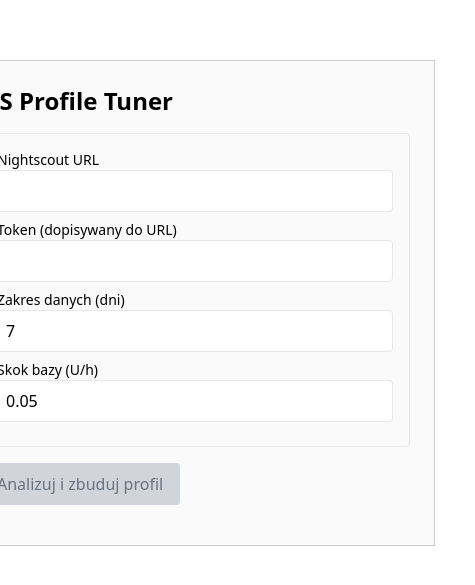
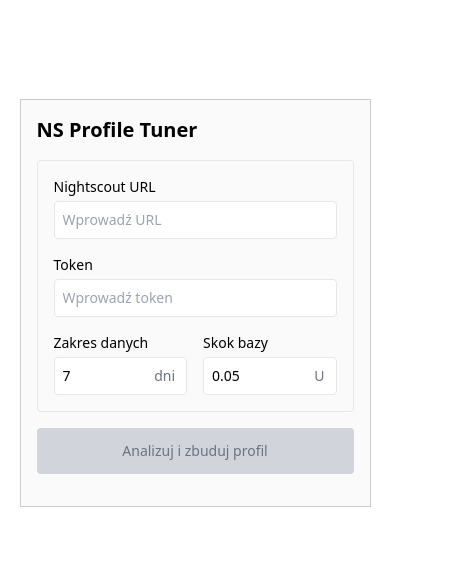
Before and after one commit to mheblewski/NS-Profile-Tuner, a React (Vite) app: page / in a window 390 px wide. Shown: the part 119-704 px from the top of the page, 475 px wide, since content can reach past the window. Built offline with nearby package versions, Linux system fonts and the light colour scheme.

Commit message:
Responsive design

```diff
--- a/src/App.jsx
+++ b/src/App.jsx
@@ -2,7 +2,14 @@
 
 export default function App() {
   return (
-    <div className="flex justify-center p-10">
+    <div
+      className="min-h-screen p-2"
+      style={{
+        display: "flex",
+        justifyContent: "center",
+        alignItems: "center",
+      }}
+    >
       <NSProfileTuner defaultDays={7} />
     </div>
   );
--- a/src/NSProfileTuner.jsx
+++ b/src/NSProfileTuner.jsx
@@ -33,14 +33,19 @@
       style={{
         background: "#FAFAFA",
         color: "#000000",
-        height: "100%",
-        padding: "24px",
         border: "1px solid #ccc",
-        minWidth: "30rem",
+        ...(result
+          ? {
+              maxWidth: "95vw",
+            }
+          : {
+              maxWidth: "700px",
+              width: "90vw",
+            }),
       }}
-      className="max-w-4xl mx-auto"
+      className="mx-auto p-4"
     >
-      <h1 className="text-2xl font-bold mb-4">NS Profile Tuner</h1>
+      <h1 className="text-xl font-bold mb-4">NS Profile Tuner</h1>
 
       <ConfigurationForm
         apiUrl={apiUrl}
--- a/src/components/ActionButtons.jsx
+++ b/src/components/ActionButtons.jsx
@@ -13,9 +13,9 @@
   const isDisabled = isLoading || !canSubmit;
 
   return (
-    <div className="flex gap-2 mb-4">
+    <div className="flex flex-col md:flex-row gap-2 mb-4">
       <button
-        className={`px-4 py-2 rounded transition-colors duration-200 ${
+        className={`px-4 py-3 md:py-2 text-sm rounded transition-colors duration-200 md:flex-1 ${
           isDisabled
             ? "bg-gray-300 text-gray-500 cursor-not-allowed"
             : "bg-green-600 text-white hover:bg-green-700"
@@ -28,7 +28,7 @@
 
       {hasResult && (
         <button
-          className="px-4 py-2 bg-gray-200 rounded hover:bg-gray-300 transition-colors duration-200"
+          className="px-4 py-3 md:py-2 text-sm bg-gray-200 rounded hover:bg-gray-300 transition-colors duration-200 md:w-32"
           onClick={onClear}
         >
           Wyczyść
--- a/src/components/BasalComparisonTable.jsx
+++ b/src/components/BasalComparisonTable.jsx
@@ -1,8 +1,3 @@
-import React from "react";
-
-/**
- * Component for displaying basal rate comparison table
- */
 export default function BasalComparisonTable({ basalData, basalStep = 0.05 }) {
   return (
     <section className="p-4 border rounded bg-white">
@@ -12,6 +7,8 @@
           * Wartości zaokrąglane do {basalStep}U
         </span>
       </h3>
+
+      <div className="overflow-x-auto">
         <table className="w-full table-auto text-sm">
           <thead>
             <tr className="bg-gray-100">
@@ -43,6 +40,7 @@
             })}
           </tbody>
         </table>
+      </div>
     </section>
   );
 }
--- a/src/components/ConfigurationForm.jsx
+++ b/src/components/ConfigurationForm.jsx
@@ -15,29 +15,41 @@
 }) {
   return (
     <div className="p-4 border rounded mb-4">
-      <label className="block text-sm">Nightscout URL</label>
+      <div className="grid grid-cols-1 md:grid-cols-2 gap-4">
+        <div className="md:col-span-2 grid grid-cols-1 md:grid-cols-2 gap-4">
+          <div>
+            <label className="block text-sm mb-1">Nightscout URL</label>
             <input
               style={{
                 background: "#FFFFFF",
                 color: "#000000",
               }}
-        className="w-full p-2 border rounded mb-2"
+              className="w-full p-2 text-sm border rounded"
               value={apiUrl}
               onChange={(e) => setApiUrl(e.target.value)}
+              placeholder="Wprowadź URL"
             />
+          </div>
 
-      <label className="block text-sm">Token (dopisywany do URL)</label>
+          <div>
+            <label className="block text-sm mb-1">Token</label>
             <input
               style={{
                 background: "#FFFFFF",
                 color: "#000000",
               }}
-        className="w-full p-2 border rounded mb-2"
+              className="w-full p-2 text-sm border rounded"
               value={token}
               onChange={(e) => setToken(e.target.value)}
+              placeholder="Wprowadź token"
             />
+          </div>
+        </div>
 
-      <label className="block text-sm">Zakres danych (dni)</label>
+        <div className="grid grid-cols-2 gap-4 md:col-span-2">
+          <div>
+            <label className="block text-sm mb-1">Zakres danych</label>
+            <div className="relative">
               <input
                 style={{
                   background: "#FFFFFF",
@@ -46,12 +58,19 @@
                 type="number"
                 min="1"
                 max="30"
-        className="w-full p-2 border rounded mb-2"
+                className="w-full p-2 pr-12 text-sm border rounded"
                 value={days}
                 onChange={(e) => setDays(Number(e.target.value))}
               />
+              <span className="absolute right-3 top-1/2 transform -translate-y-1/2 text-sm text-gray-500">
+                dni
+              </span>
+            </div>
+          </div>
 
-      <label className="block text-sm">Skok bazy (U/h)</label>
+          <div>
+            <label className="block text-sm mb-1">Skok bazy</label>
+            <div className="relative">
               <input
                 style={{
                   background: "#FFFFFF",
@@ -61,10 +80,18 @@
                 min="0.001"
                 max="1"
                 step="0.001"
-        className="w-full p-2 border rounded mb-2"
+                className="w-full p-2 pr-8 text-sm border rounded"
                 value={basalStep}
                 onChange={(e) => setBasalStep(Number(e.target.value))}
+                placeholder="0.05"
               />
+              <span className="absolute right-3 top-1/2 transform -translate-y-1/2 text-sm text-gray-500">
+                U
+              </span>
+            </div>
+          </div>
+        </div>
+      </div>
     </div>
   );
 }
--- a/src/components/HourlyGlucoseDisplay.jsx
+++ b/src/components/HourlyGlucoseDisplay.jsx
@@ -170,7 +170,7 @@
   return (
     <section className="p-4 border rounded bg-white">
       <h3 className="font-semibold mb-4">Godzinowe średnie glikemie</h3>
-      <div style={{ height: "400px", width: "100%" }}>
+      <div style={{ height: "300px", width: "100%" }}>
         <Line data={chartData} options={options} />
       </div>
 
```
Lines whose indentation alone changed are shown as unchanged.
